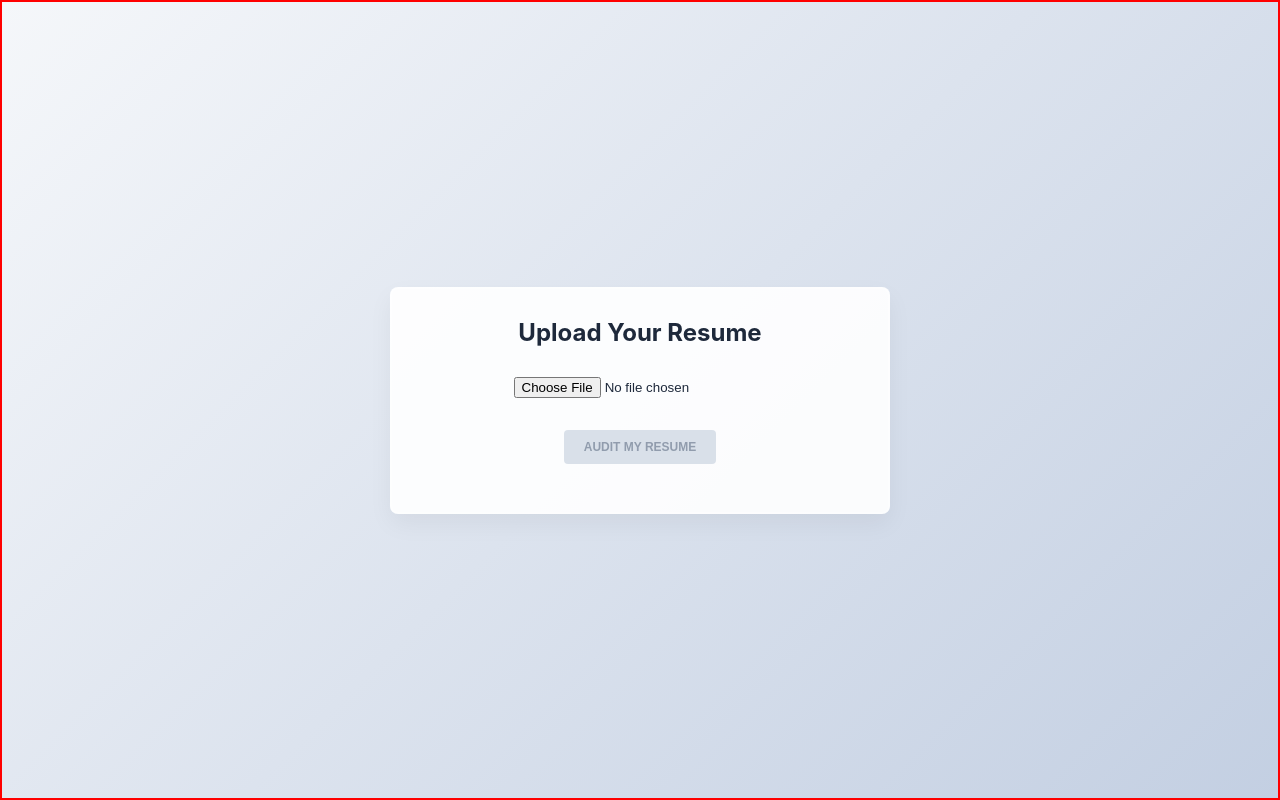
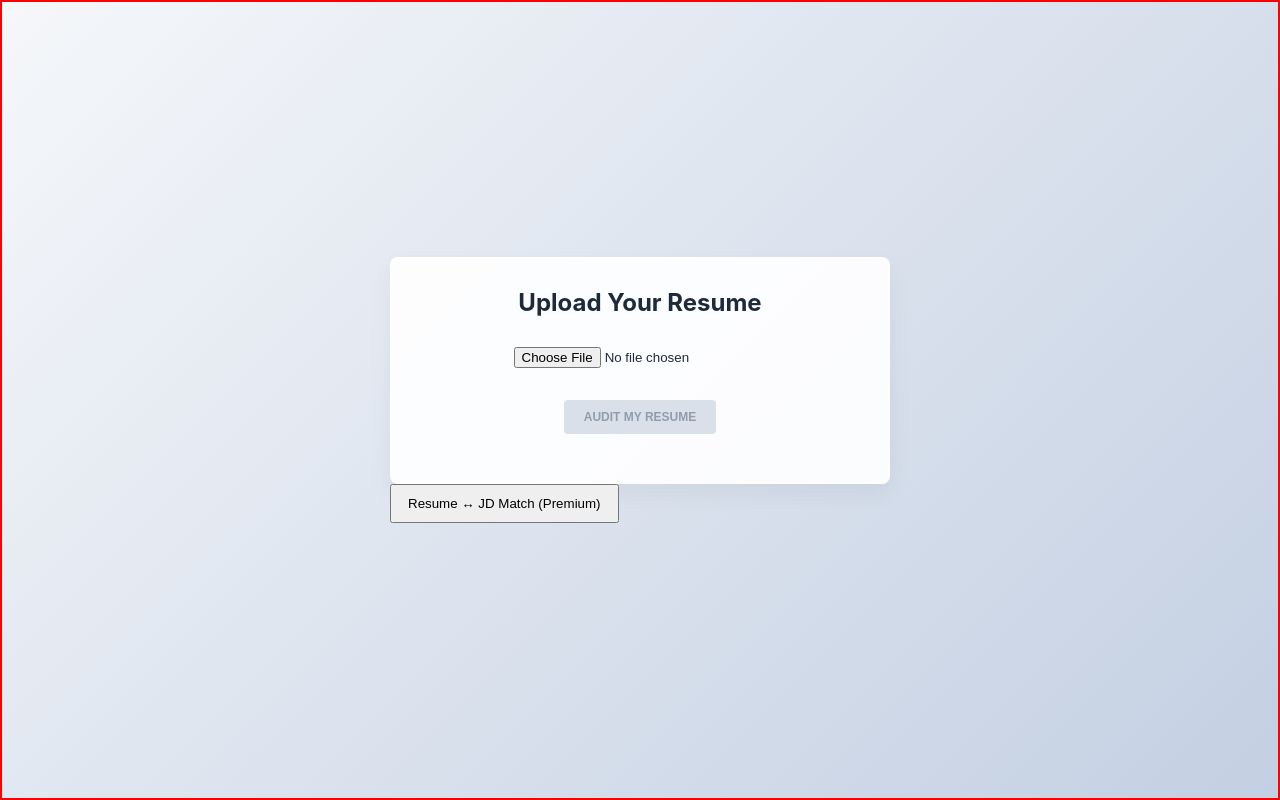
Before and after one commit to bharratgehlot/bluex, a Next.js app: page / in a window 1280 px wide. Built offline with nearby package versions, Linux system fonts and the light colour scheme.

Commit message:
Ready for JD matcher

```diff
--- a/src/app/page.tsx
+++ b/src/app/page.tsx
@@ -1,5 +1,9 @@
 /**
  * src/page.tsx
+ * / → Home (landing page)
+   /review → Feature 1 (Resume Review Engine)
+   /match → Feature 2 (JD Match)
+
  * This page owns - navigation, high level flow control and review.
  * This page do not handle file parsing, upload limit logic and pdf validation
  * This page acts as orchestrator.
@@ -16,6 +20,7 @@ import { useState } from "react";
 import { canUpload, incrementUpload } from "@/lib/storage/uploadLimit";
 import ReviewPage from "@/components/review/ReviewPage";
 import LoadingScreen from "@/components/common/LoadingScreen";
+import { useRouter } from "next/navigation";
 
 
 export default function Home() {
@@ -25,7 +30,7 @@ export default function Home() {
   const [selectedFile, setSelectedFile] = useState<File | null>(null);
   //const [base64Pdf, setBase64Pdf] = useState<string | null>(null);
   const [view, setView ] = useState<"upload" | "review">("upload");
-
+  const router = useRouter();
 
   async function handleValidFile(file: File) {
     setResponse(null);
@@ -131,15 +136,13 @@ export default function Home() {
 
   return (
     <main style={{ padding: "20px" }}>
-      {/* <h1>BlueX MVP</h1>
-     <button onClick={testAPI} disabled={loading}>
-        {loading ? "Loading..." : "Test API"}
-      </button>
- */}
+
 
       {error && <p style={{ color: "red" }}>{error}</p>}
 
       {loading && <LoadingScreen />}
+
+
 
       {view === "upload" && !loading && (
         <>
@@ -165,6 +168,15 @@ export default function Home() {
         />
       )}
 
+      <div style={{ marginBottom: "20px" }}>
+        <button
+          onClick={() => router.push("/match")}
+          style={{ padding: "10px 16px", cursor: "pointer" }}
+        >
+          Resume ↔ JD Match (Premium)
+        </button>
+      </div>
+
     </main>
 
   );
--- /dev/null
+++ b/src/app/review/page.tsx
@@ -0,0 +1,3 @@
+/**
+ * Feature 1
+ */
```
Also changed, not shown: 1 other file (tests, documents, lock files or other folders).
